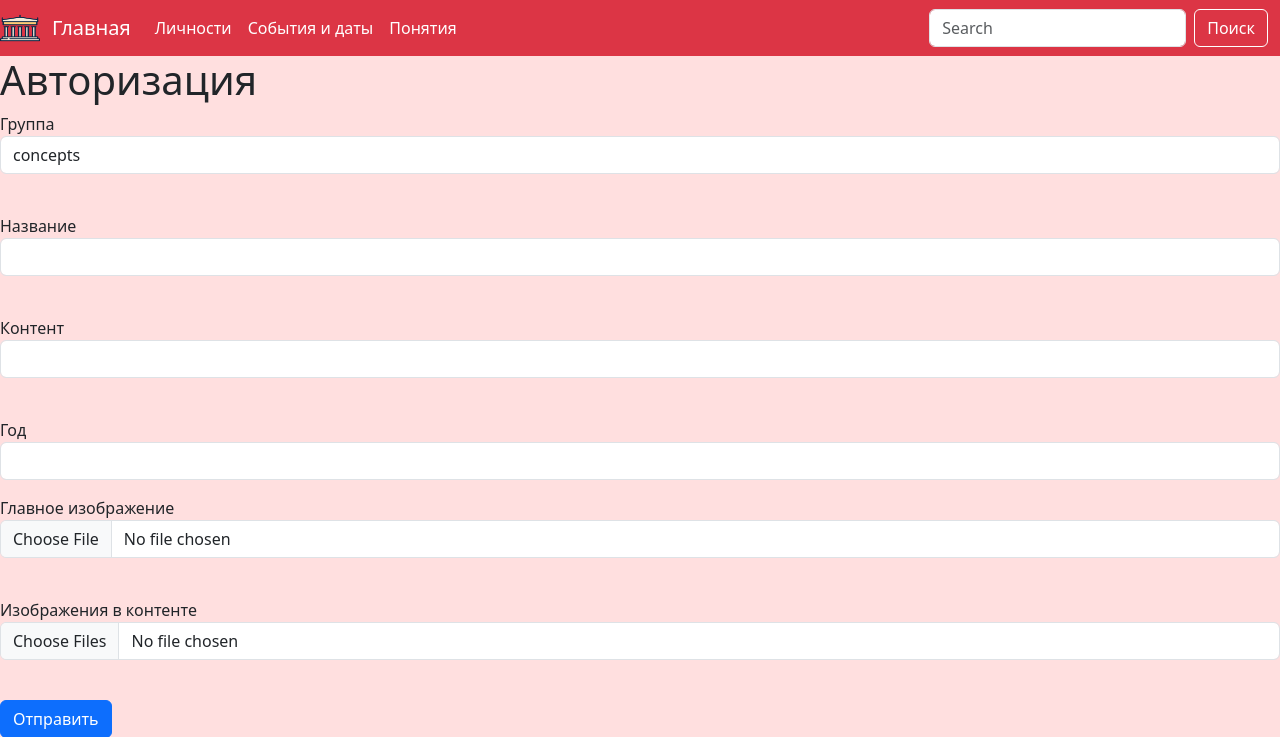
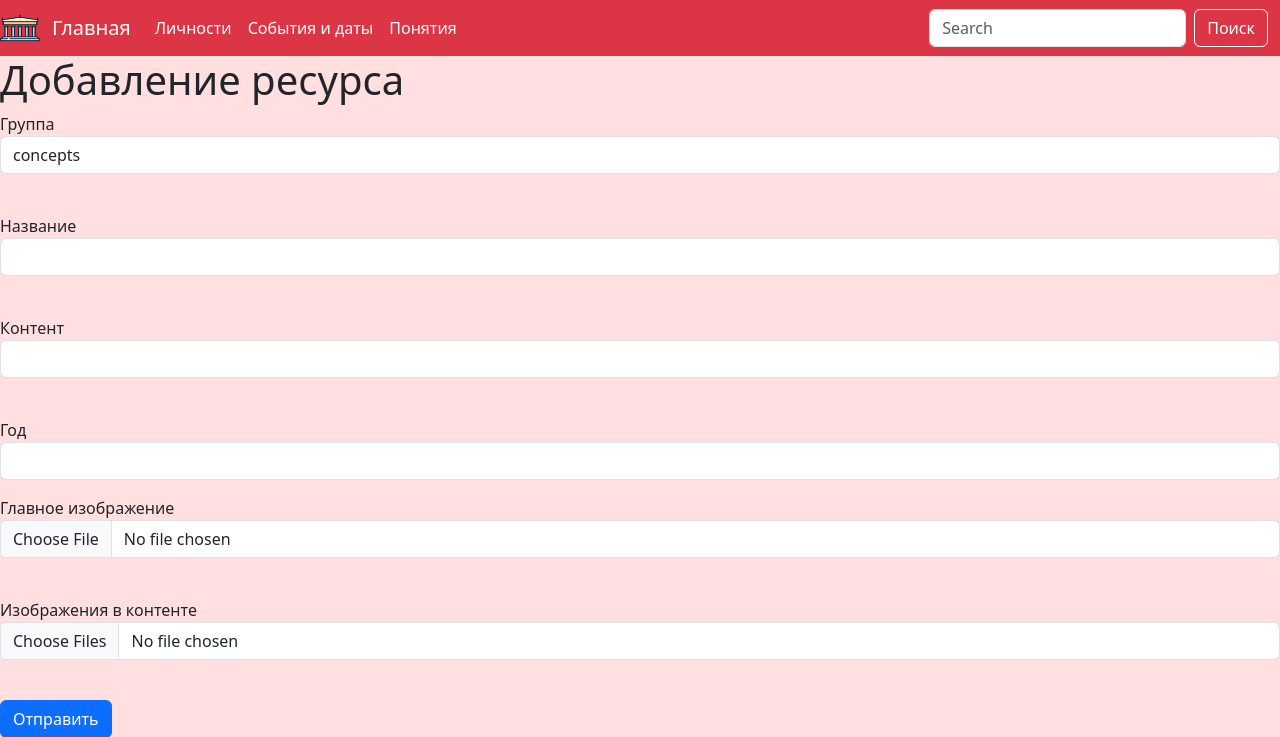
Before and after one commit to EgorKaduba/WEP_Project_History, a Flask app: page /main/post/new_zapis in a window 1280 px wide. Shown: the top 737 px of the page. Run offline with Flask 3, Linux system fonts and the light colour scheme; some libraries are stand-ins or nearby versions.

Commit message:
Update post.html

```diff
--- a/templates/post.html
+++ b/templates/post.html
@@ -1,7 +1,7 @@
 {% extends "base.html" %}
 
 {% block content %}
-<h1>Авторизация</h1>
+<h1>Добавление ресурса</h1>
 <form action="" method="post" enctype="multipart/form-data" novalidate>
     {{ form.csrf_token }}
     {{ form.hidden_tag() }}
```
